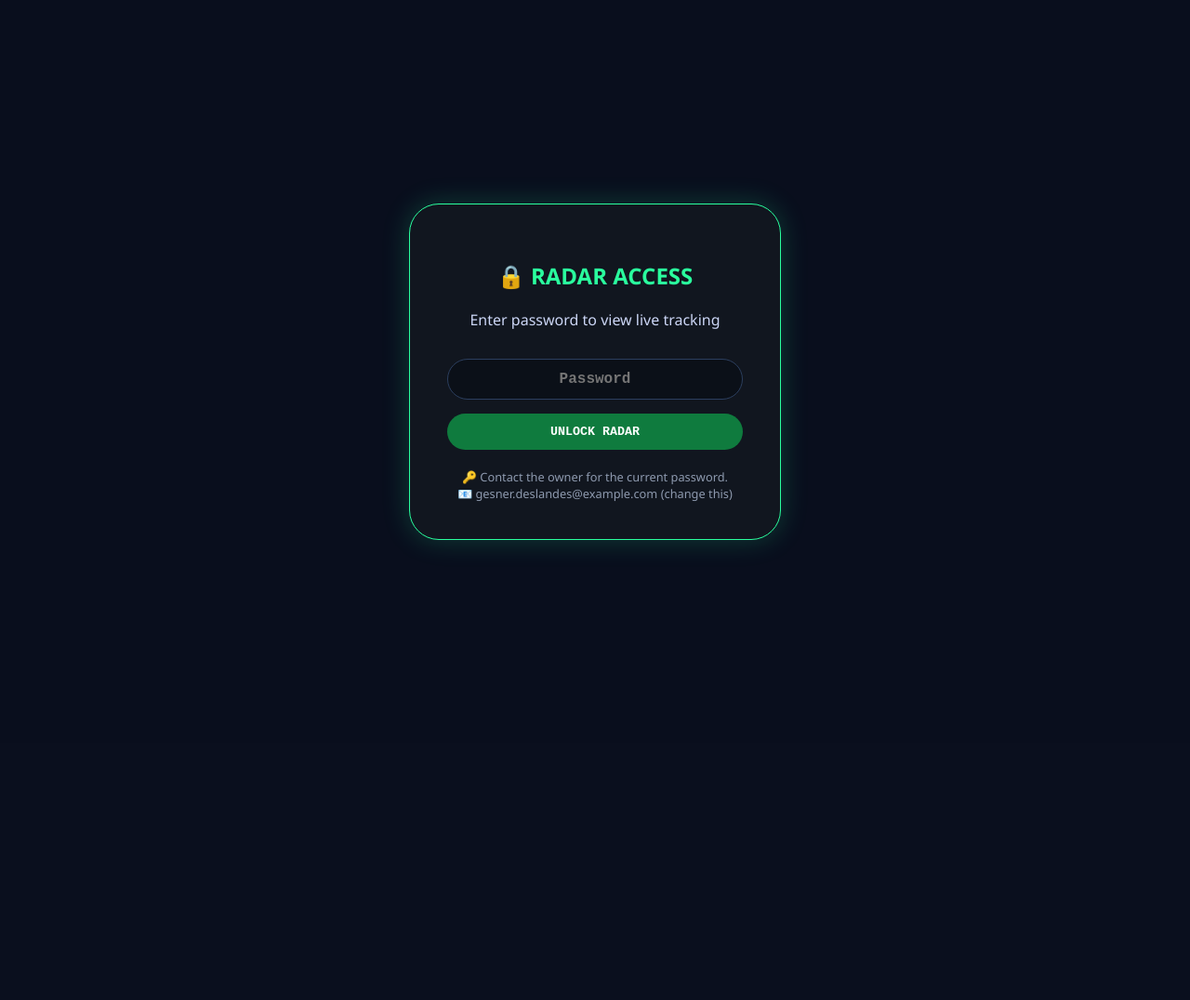
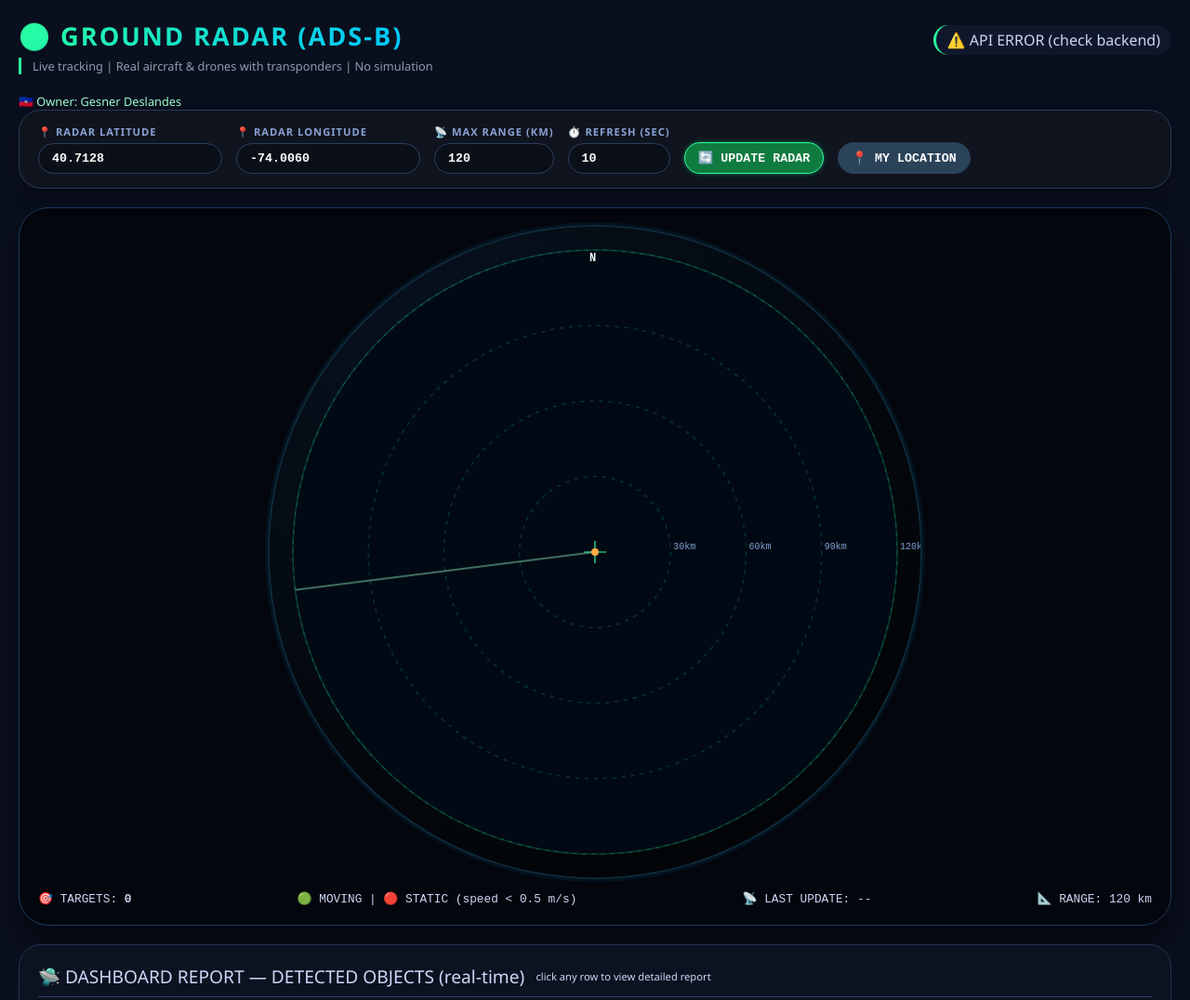
Before and after one commit to Deslandes1/radar-tracker, a website: page index.html in a window 1280 px wide. Shown: the top 1076 px of the page at 93% size. Before the commit the page ends 800 px from the top, so only its background shows below. Drawn offline with Linux system fonts and the light colour scheme; no server answers.

Commit message:
Update index.html

```diff
--- a/index.html
+++ b/index.html
@@ -3,98 +3,21 @@
 <head>
     <meta charset="UTF-8">
     <meta name="viewport" content="width=device-width, initial-scale=1.0, user-scalable=no">
-    <title>REAL RADAR - Secure Access</title>
+    <title>REAL RADAR - Live Airborne Object Tracker | ADS-B based</title>
     <style>
         * {
             box-sizing: border-box;
+            user-select: none;
         }
 
         body {
             background: #0a0f1e;
-            font-family: 'Segoe UI', 'Roboto', monospace;
+            font-family: 'Segoe UI', 'Roboto', 'Orbitron', monospace;
             margin: 0;
             padding: 20px;
             color: #ccd6f6;
         }
 
-        /* Login Overlay */
-        #loginOverlay {
-            position: fixed;
-            top: 0;
-            left: 0;
-            width: 100%;
-            height: 100%;
-            background: rgba(10, 15, 30, 0.98);
-            backdrop-filter: blur(12px);
-            display: flex;
-            justify-content: center;
-            align-items: center;
-            z-index: 1000;
-            transition: 0.3s;
-        }
-
-        .login-card {
-            background: #11161f;
-            border-radius: 32px;
-            padding: 40px;
-            width: 90%;
-            max-width: 400px;
-            border: 1px solid #2aff9e;
-            box-shadow: 0 0 30px rgba(42, 255, 158, 0.2);
-            text-align: center;
-        }
-
-        .login-card h2 {
-            margin-bottom: 20px;
-            color: #2aff9e;
-        }
-
-        .login-card input {
-            width: 100%;
-            padding: 12px;
-            margin: 15px 0;
-            background: #0b1018;
-            border: 1px solid #2c3f5f;
-            border-radius: 40px;
-            color: white;
-            font-size: 1rem;
-            text-align: center;
-        }
-
-        .login-card button {
-            background: #0f7b3e;
-            border: none;
-            padding: 12px 20px;
-            border-radius: 40px;
-            color: white;
-            font-weight: bold;
-            width: 100%;
-            cursor: pointer;
-            transition: 0.2s;
-        }
-
-        .login-card button:hover {
-            background: #19a854;
-        }
-
-        .error-msg {
-            color: #ff7777;
-            margin-top: 10px;
-            font-size: 0.9rem;
-        }
-
-        .contact-info {
-            margin-top: 20px;
-            font-size: 0.8rem;
-            color: #8e9aaf;
-        }
-
-        /* Radar Dashboard – initially hidden */
-        #radarApp {
-            display: none;
-        }
-
-        /* All existing radar styles (unchanged) */
         .dashboard {
             max-width: 1400px;
             margin: 0 auto;
@@ -291,6 +214,11 @@
             color: #6effb0;
         }
 
+        .status-online {
+            color: #2aff9e;
+            font-weight: bold;
+        }
+
         footer {
             text-align: center;
             margin-top: 25px;
@@ -308,24 +236,6 @@
     </style>
 </head>
 <body>
-
-<!-- Login Overlay -->
-<div id="loginOverlay">
-    <div class="login-card">
-        <h2>🔒 RADAR ACCESS</h2>
-        <p>Enter password to view live tracking</p>
-        <input type="password" id="passwordInput" placeholder="Password">
-        <button id="loginBtn">UNLOCK RADAR</button>
-        <div id="loginError" class="error-msg"></div>
-        <div class="contact-info">
-            🔑 Contact the owner for the current password.<br>
-            📧 gesner.deslandes@example.com (change this)
-        </div>
-    </div>
-</div>
-
-<!-- Main Radar App (hidden until login) -->
-<div id="radarApp">
 <div class="dashboard">
     <div style="display: flex; justify-content: space-between; align-items: baseline; flex-wrap: wrap;">
         <div>
@@ -351,7 +261,6 @@
         </div>
         <div class="input-group">
             <label>⏱️ REFRESH (sec)</label>
-                <!-- Updated default to 10, min=3, max=60 -->
             <input type="number" id="refreshSec" value="10" step="1" min="3" max="60">
         </div>
         <button class="primary" id="updateRadarBtn">🔄 UPDATE RADAR</button>
@@ -376,12 +285,12 @@
         <div class="table-wrapper">
             <table id="aircraftTable">
                 <thead>
-                        <tr><th>CALLSIGN / ID</th><th>LATITUDE</th><th>LONGITUDE</th><th>ALT (m)</th><th>SPEED (m/s)</th><th>STATUS</th><th>HEADING</th>觼
+                    <tr><th>CALLSIGN / ID</th><th>LATITUDE</th><th>LONGITUDE</th><th>ALT (m)</th><th>SPEED (m/s)</th><th>STATUS</th><th>HEADING</th></tr>
                 </thead>
                 <tbody id="tableBody">
-                        <tr><td colspan="7">🔄 loading live radar data...蜒</td>
+                    <tr><td colspan="7">🔄 loading live radar data...</td></tr>
                 </tbody>
-                划
+            </table>
         </div>
         <div id="detailedReport" class="report-card">
             <h3>📋 SPECIFIC OBJECT REPORT</h3>
@@ -390,52 +299,10 @@
     </div>
     <footer>⚠️ Real ADS-B data via OpenSky Network. Coverage depends on ground stations. Drones with ADS-B transponders appear. Static = velocity < 0.5 m/s.</footer>
 </div>
-</div>
 
-<script src="config.js"></script>
 <script>
     // --------------------------------------------------------------
-    // LOGIN HANDLING
-    // --------------------------------------------------------------
-    const loginOverlay = document.getElementById('loginOverlay');
-    const radarApp = document.getElementById('radarApp');
-    const passwordInput = document.getElementById('passwordInput');
-    const loginBtn = document.getElementById('loginBtn');
-    const loginError = document.getElementById('loginError');
-
-    function checkLogin() {
-        if (sessionStorage.getItem('radar_auth') === 'true') {
-            loginOverlay.style.display = 'none';
-            radarApp.style.display = 'block';
-            initRadarApp();
-            return true;
-        }
-        return false;
-    }
-
-    function attemptLogin() {
-        const entered = passwordInput.value;
-        if (entered === RADAR_PASSWORD) {
-            sessionStorage.setItem('radar_auth', 'true');
-            loginOverlay.style.display = 'none';
-            radarApp.style.display = 'block';
-            initRadarApp();
-        } else {
-            loginError.textContent = '❌ Incorrect password. Contact owner for access.';
-            passwordInput.value = '';
-            passwordInput.focus();
-        }
-    }
-
-    loginBtn.addEventListener('click', attemptLogin);
-    passwordInput.addEventListener('keypress', (e) => {
-        if (e.key === 'Enter') attemptLogin();
-    });
-
-    if (checkLogin()) {}
-
-    // --------------------------------------------------------------
-    // RADAR CODE (with updated refresh limit)
+    // GLOBAL VARIABLES
     // --------------------------------------------------------------
     let radarCtx = null;
     let canvasSize = 700;
@@ -444,9 +311,10 @@
     let refreshTimer = null;
     let radarCenter = { lat: 40.7128, lon: -74.0060 };
     let maxRangeKm = 120;
-    let refreshIntervalSec = 10;   // default matches new input value
+    let refreshIntervalSec = 10;
     let animationFrameId = null;
 
+    // DOM elements
     const radarCanvas = document.getElementById('radarCanvas');
     const targetCountSpan = document.getElementById('targetCount');
     const lastUpdateSpan = document.getElementById('lastUpdate');
@@ -460,6 +328,7 @@
     const updateRadarBtn = document.getElementById('updateRadarBtn');
     const locateMeBtn = document.getElementById('locateMeBtn');
 
+    // Helper: haversine distance (km)
     function haversineDistance(lat1, lon1, lat2, lon2) {
         const R = 6371;
         const dLat = (lat2 - lat1) * Math.PI / 180;
@@ -469,6 +338,7 @@
         return R * c;
     }
 
+    // bearing from radar to aircraft (degrees from north)
     function calculateBearing(lat1, lon1, lat2, lon2) {
         const φ1 = lat1 * Math.PI/180;
         const φ2 = lat2 * Math.PI/180;
@@ -480,6 +350,7 @@
         return brng;
     }
 
+    // DRAW RADAR (accepts timestamp for sweep)
     function drawRadar(aircraftList, radarLat, radarLon, maxRange, nowSeconds) {
         if (!radarCtx) return;
         const w = canvasSize, h = canvasSize;
@@ -487,6 +358,7 @@
         const maxRadiusPx = w/2 - 25;
 
         radarCtx.clearRect(0, 0, w, h);
+        // background circle
         radarCtx.beginPath();
         radarCtx.arc(centerX, centerY, maxRadiusPx, 0, 2*Math.PI);
         radarCtx.fillStyle = '#010a14';
@@ -495,6 +367,7 @@
         radarCtx.lineWidth = 1.5;
         radarCtx.stroke();
 
+        // range rings
         for (let r = 0.25; r <= 1; r+=0.25) {
             let radius = maxRadiusPx * r;
             radarCtx.beginPath();
@@ -508,6 +381,7 @@
             radarCtx.fillText(rangeVal+"km", centerX + radius + 3, centerY - 3);
         }
         radarCtx.setLineDash([]);
+        // crosshair & north
         radarCtx.beginPath();
         radarCtx.moveTo(centerX, centerY-12);
         radarCtx.lineTo(centerX, centerY+12);
@@ -520,6 +394,7 @@
         radarCtx.font = "bold 12px monospace";
         radarCtx.fillText("N", centerX-6, centerY-maxRadiusPx+12);
 
+        // draw each target
         for (let ac of aircraftList) {
             const dist = haversineDistance(radarLat, radarLon, ac.lat, ac.lon);
             if (dist > maxRange) continue;
@@ -543,6 +418,7 @@
             let label = ac.callsign ? ac.callsign.trim() : (ac.icao24 ? ac.icao24.slice(-5) : "???");
             if(label.length > 6) label = label.slice(0,6);
             radarCtx.fillText(label, x+8, y-4);
+            // highlight selected aircraft
             if (selectedIcao === ac.icao24) {
                 radarCtx.beginPath();
                 radarCtx.arc(x, y, 12, 0, 2*Math.PI);
@@ -551,6 +427,7 @@
                 radarCtx.stroke();
             }
         }
+        // draw rotating sweep line
         const sweepAngle = (nowSeconds * 1.2) % 360;
         const radSweep = sweepAngle * Math.PI/180;
         radarCtx.beginPath();
@@ -567,6 +444,7 @@
         radarCtx.fill();
     }
 
+    // Animation loop
     function startAnimation() {
         function animate() {
             if (radarCtx) {
@@ -582,6 +460,7 @@
         animationFrameId = requestAnimationFrame(animate);
     }
 
+    // Fetch live aircraft from backend
     async function fetchLiveAircraft(radarLat, radarLon, radiusKm) {
         try {
             const response = await fetch(`/api/aircraft?lat=${radarLat}&lon=${radarLon}&radius=${radiusKm}`);
@@ -595,9 +474,10 @@
         }
     }
 
+    // Render table and update UI
     function renderTable(aircraftList) {
         if (!aircraftList.length) {
-            tableBody.innerHTML = '车脉<td colspan="7">✈️ No flying objects detected within radar range.脉</td>';
+            tableBody.innerHTML = '<tr><td colspan="7">✈️ No flying objects detected within radar range.</td></tr>';
             return;
         }
         let html = '';
@@ -620,6 +500,7 @@
                      </tr>`;
         }
         tableBody.innerHTML = html;
+        // attach click listeners
         document.querySelectorAll('#aircraftTable tbody tr').forEach(row => {
             row.addEventListener('click', (e) => {
                 const icao = row.getAttribute('data-icao');
@@ -730,11 +611,7 @@
         }
     }
 
-    function initRadarApp() {
-        initRadarCanvas();
-        startAutoRefresh();
-        startAnimation();
-
+    // Event listeners
     updateRadarBtn.addEventListener('click', () => {
         if (refreshTimer) clearInterval(refreshTimer);
         startAutoRefresh();
@@ -755,7 +632,11 @@
             }
         }, 100);
     });
-    }
+
+    // Initialization
+    initRadarCanvas();
+    startAutoRefresh();
+    startAnimation();
 </script>
 </body>
 </html>
```
Lines whose indentation alone changed are shown as unchanged.
